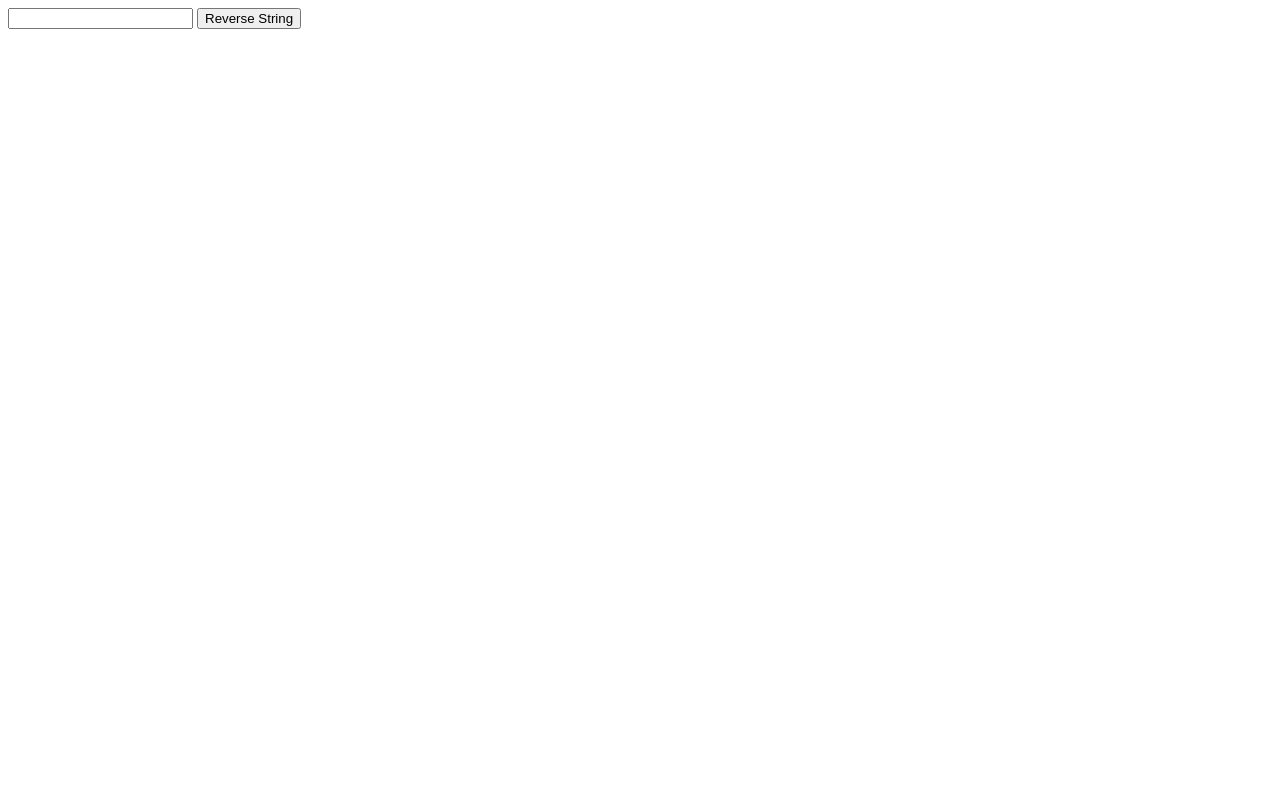
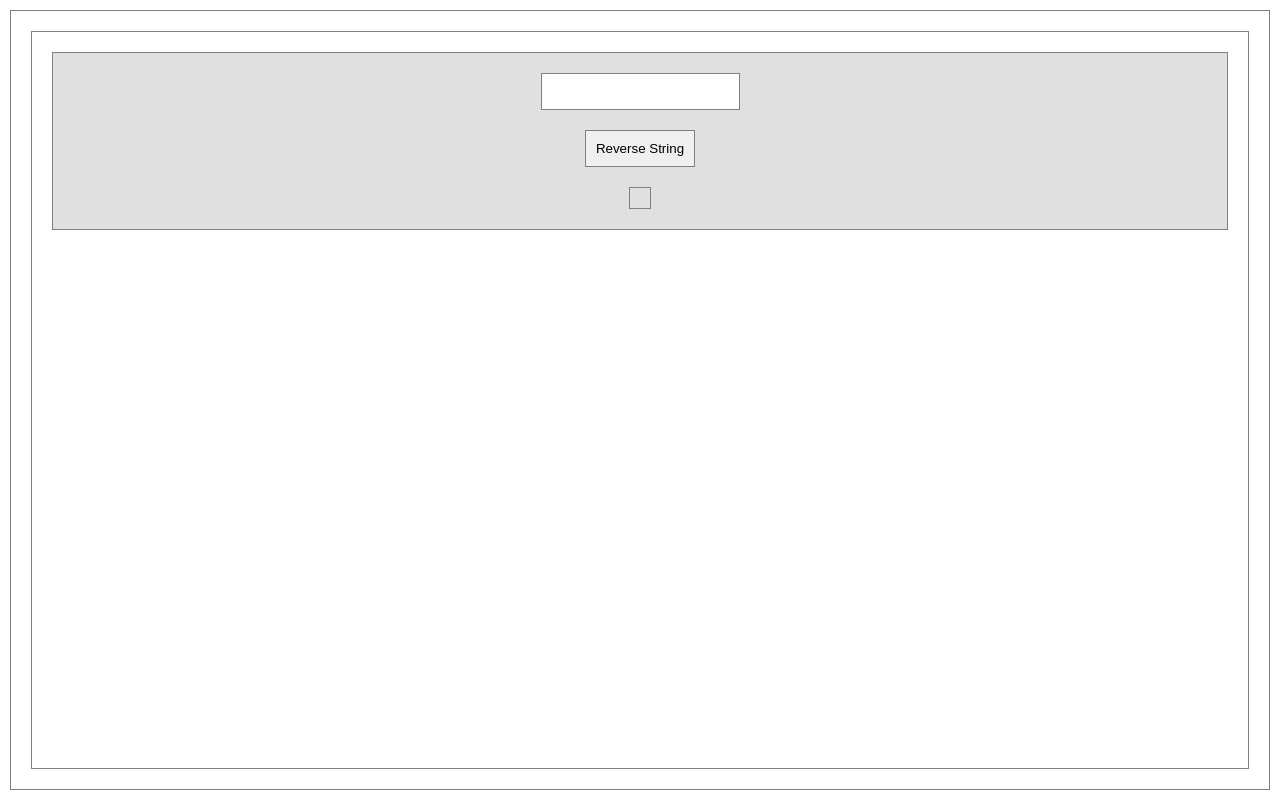
Before and after one commit to Code-Code-Team/CC0002J-Reverse-String, a plain HTML site: page index.html in a window 1280 px wide. Both pictures are taken after a click on the button "Reverse String". Drawn offline with Linux system fonts and the light colour scheme.

Commit message:
reverse string func added

```diff
--- a/index.html
+++ b/index.html
@@ -6,8 +6,12 @@
     <link rel="stylesheet" href="style.css">
 </head>
 <body>
-    <input type="text" id="input">
-    <button> Reverse String</button>
+    <div id="container">
+
+        <input type="text" id="input">
+        <button id="button"> Reverse String</button>
+        <p id="text">reversed string</p>
+    </div>
 
     <script src="./script.js"></script>
 </body>
--- a/script.js
+++ b/script.js
@@ -0,0 +1,29 @@
+const inputElement = document.getElementById('input');
+const buttonElement = document.getElementById('button');
+const textElement = document.getElementById('text');
+
+
+buttonElement.addEventListener('click',()=>{
+    reverseString()
+
+
+});
+
+
+inputElement.addEventListener('keyup',(e)=>{
+    if(e.keyCode ==13){
+        reverseString()
+    }
+    inputElement.innerText= ""
+})
+
+
+    function reverseString(){
+        textElement.value = ""
+
+        textElement.innerText = inputElement.value.split('').reverse().join(' ')
+        inputElement.value = ''
+
+
+
+}
--- a/style.css
+++ b/style.css
@@ -0,0 +1,17 @@
+*,*:before,*:after{
+    margin: 10;
+    padding: 10;
+    box-sizing: border-box;
+    border: 1px solid gray
+}
+
+#container{
+    background-color: #e0e0e0;
+    display: flex;
+    flex-direction: column;
+    justify-content: center;
+    align-items: center;
+    margin: 10;
+    padding: 10;
+
+}
```
